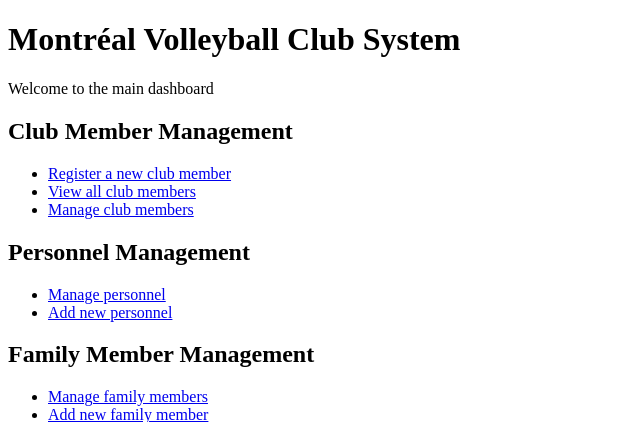
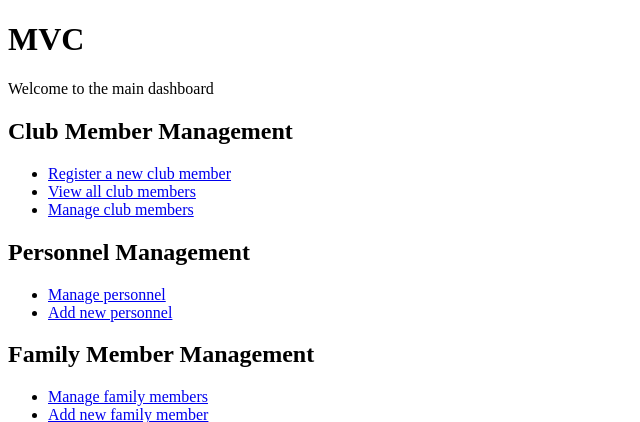
Before and after one commit to aexko/comp353-main-project, a Django app: page /club/ in a window 1280 px wide. Shown: the top 422 px of the page, without its empty margins (0-640 px from the left). Run offline with Django 5.2, Linux system fonts and the light colour scheme.

Commit message:
Update main_interface.html

```diff
--- a/project_name/club/templates/main_interface.html
+++ b/project_name/club/templates/main_interface.html
@@ -2,10 +2,10 @@
 <html lang="en">
 <head>
     <meta charset="UTF-8">
-    <title>MVC System Dashboard</title>
+    <title>Dashboard</title>
 </head>
 <body>
-<h1>Montréal Volleyball Club System</h1>
+<h1>MVC</h1>
 <p>Welcome to the main dashboard</p>
 
 <h2>Club Member Management</h2>
```
